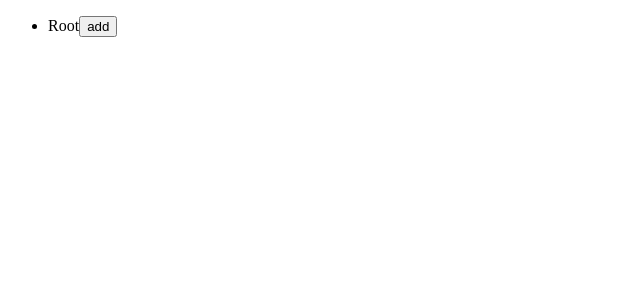
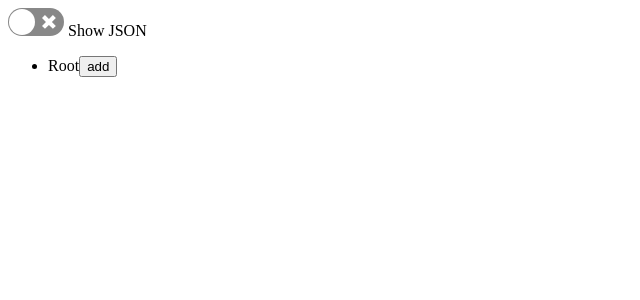
Before and after one commit to Bahchaev/testTask_CentralBank_element-tree, a React (Create React App) app: page / in a window 1280 px wide. Shown: the top 300 px of the page, without its empty margins (0-640 px from the left). Built offline with nearby package versions, Linux system fonts and the light colour scheme.

Commit message:
добавлн переключатель отображения дерево/JSON

```diff
--- a/package.json
+++ b/package.json
@@ -12,6 +12,7 @@
     "react-dom": "^17.0.1",
     "react-redux": "^7.2.2",
     "react-scripts": "4.0.1",
+    "react-switch": "^6.0.0",
     "redux": "^4.0.5",
     "uuid": "^8.3.2",
     "web-vitals": "^0.2.4"
--- a/src/Components/App/App.js
+++ b/src/Components/App/App.js
@@ -1,11 +1,24 @@
-import React from "react";
+import React, {useState} from "react";
+import Switch from "react-switch";
 import NodeContainer from "../../Containers/NodeContainer";
+import JSONContainer from "../../Containers/JSONContainer";
 
 
 function App() {
 
+    const [isChecked, setIsChecked] = useState(false);
+    const handleSwitch =() => {
+        setIsChecked(!isChecked)
+    };
+
     return (
-        <NodeContainer />
+        <div>
+            <div>
+                <Switch onChange={handleSwitch} checked={isChecked}/> <span> Show JSON </span>
+            </div>
+            <div style={!isChecked ? {display: "none"} : {display: "block"}}><JSONContainer/></div>
+            <div style={isChecked ? {display: "none"} : {display: "block"}}><NodeContainer/></div>
+        </div>
     );
 }
 
--- /dev/null
+++ b/src/Components/JSONVision/index.js
@@ -0,0 +1,10 @@
+import React from "react";
+
+function JSONVision({state}) {
+    return (
+        <code><pre>{JSON.stringify(state, null, 2)}</pre></code>
+
+    )
+}
+
+export default JSONVision
--- a/src/Components/Node/index.js
+++ b/src/Components/Node/index.js
@@ -39,6 +39,7 @@ function Node({
         addButtonRef.current.style.display = 'none';
         deleteButtonRef.current.style.display = 'none'
     };
+
 
     return (
         <ul>
--- /dev/null
+++ b/src/Containers/JSONContainer/index.js
@@ -0,0 +1,16 @@
+import {connect} from "react-redux"
+import JSONVision from "../../Components/JSONVision";
+
+
+const mapStateToProps = (state) => {
+    return {
+        state: state,
+    }
+};
+
+const JSONContainer = connect(
+    mapStateToProps,
+    undefined
+)(JSONVision);
+
+export default JSONContainer
--- a/src/store/reducers/reducers.js
+++ b/src/store/reducers/reducers.js
@@ -1,15 +1,18 @@
 import {ADD_ELEMENT, DELETE_ELEMENT, EDIT_ELEMENT} from "../actions/actions";
 
 const initialState = {
-    root: {
-        id: "root",
-        text: "Root",
-        parentID: null,
-        children: []
+    switcher: 'tree',
+    tree: {
+        root: {
+            id: "root",
+            text: "Root",
+            parentID: null,
+            children: []
+        }
     }
 };
 
-function elements(state = initialState, action) {
+function elements(state = initialState.tree, action) {
 
     switch (action.type) {
         case ADD_ELEMENT: {
```
Also changed, not shown: 1 other file (tests, documents, lock files or other folders).
